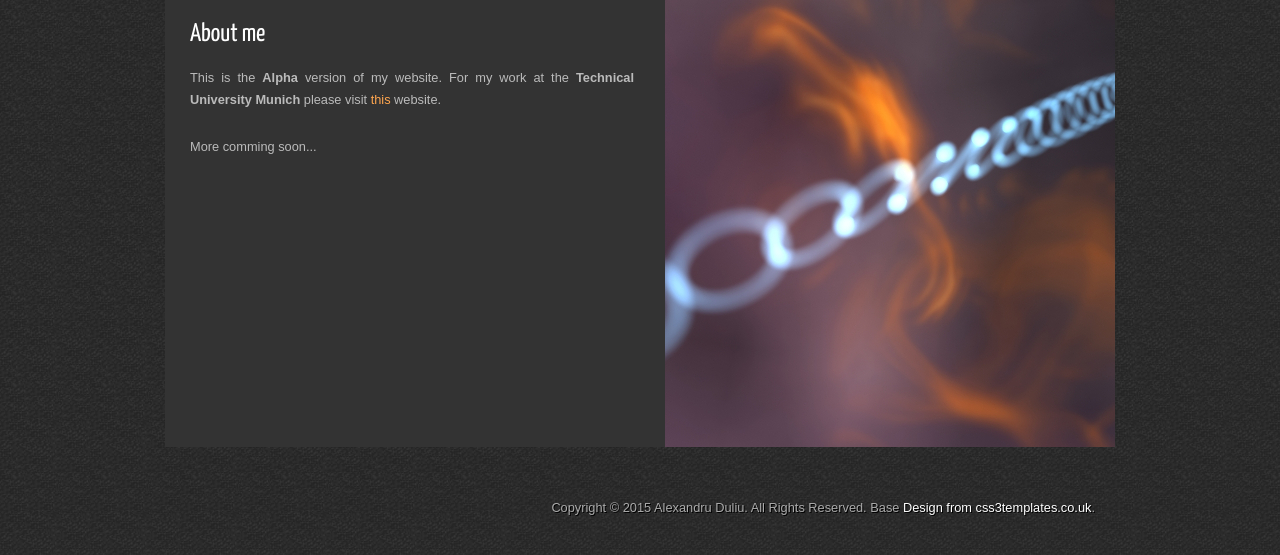
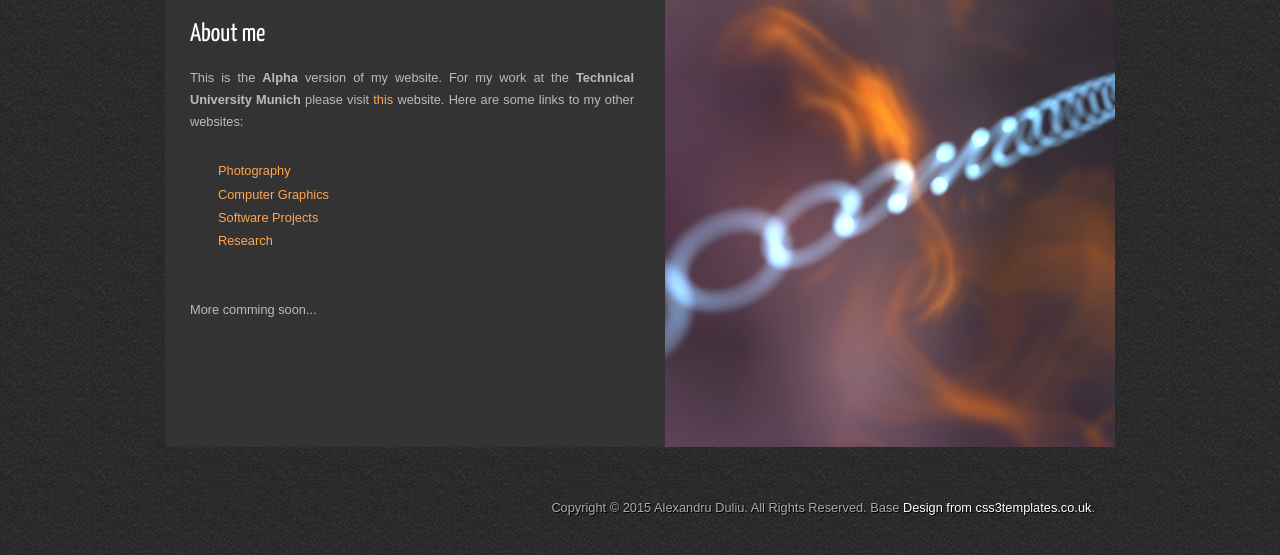
Before and after one commit to xalpha/xalpha.github.io, a plain HTML site: page about.html in a window 1280 px wide. Shown: the part 133-688 px from the top of the page. Drawn offline with Linux system fonts and the light colour scheme.

Commit message:
updated related sites
	modified:   about.html

```diff
--- a/about.html
+++ b/about.html
@@ -43,7 +43,14 @@
     <div id="site_content">
       <div id="left_content">
         <h1>About me</h1>
-        <p>This is the <strong>Alpha</strong> version of my website. For my work at the <strong>Technical University Munich</strong> please visit <a href="http://campar.in.tum.de/Main/AlexandruDuliu">this</a> website.</p>
+        <p>This is the <strong>Alpha</strong> version of my website. For my work at the <strong>Technical University Munich</strong> please visit <a href="http://campar.in.tum.de/Main/AlexandruDuliu">this</a> website. Here are some links to my other websites:</p>
+        <ul>
+          <li><a href="http://www.caedes.net/Zephir.cgi?lib=Caedes::Gallery&author=xalpha">Photography</a></li>
+          <li><a href="http://aduliu.cgsociety.org">Computer Graphics</a></li>
+          <li><a href="https://github.com/xalpha">Software Projects</a></li>
+          <li><a href="http://campar.in.tum.de/Main/AlexandruDuliu">Research</a></li>
+        </ul>
+        <p></p>
         <p>More comming soon...</p>
       </div>
       <div id="right_content">
```
